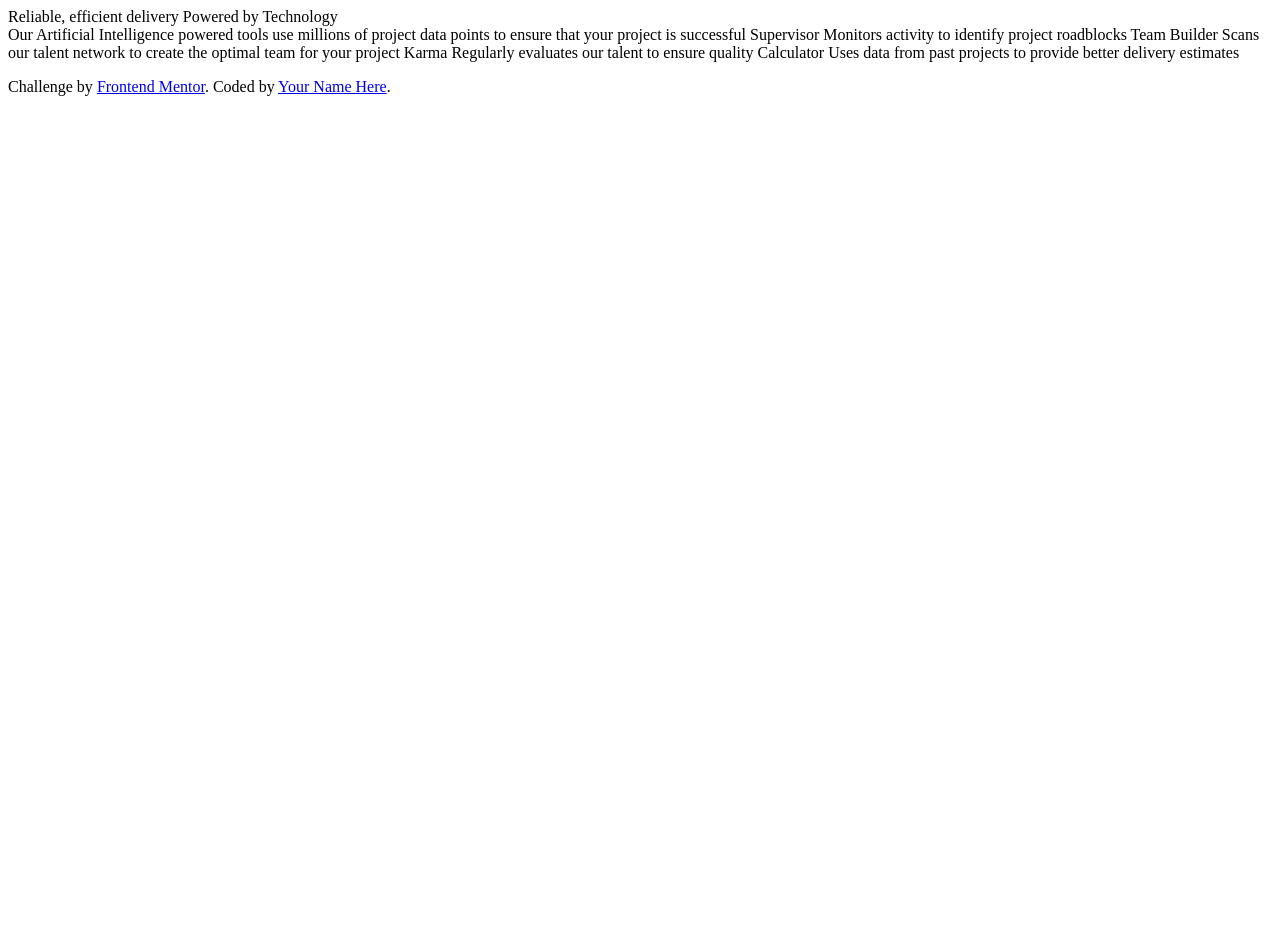
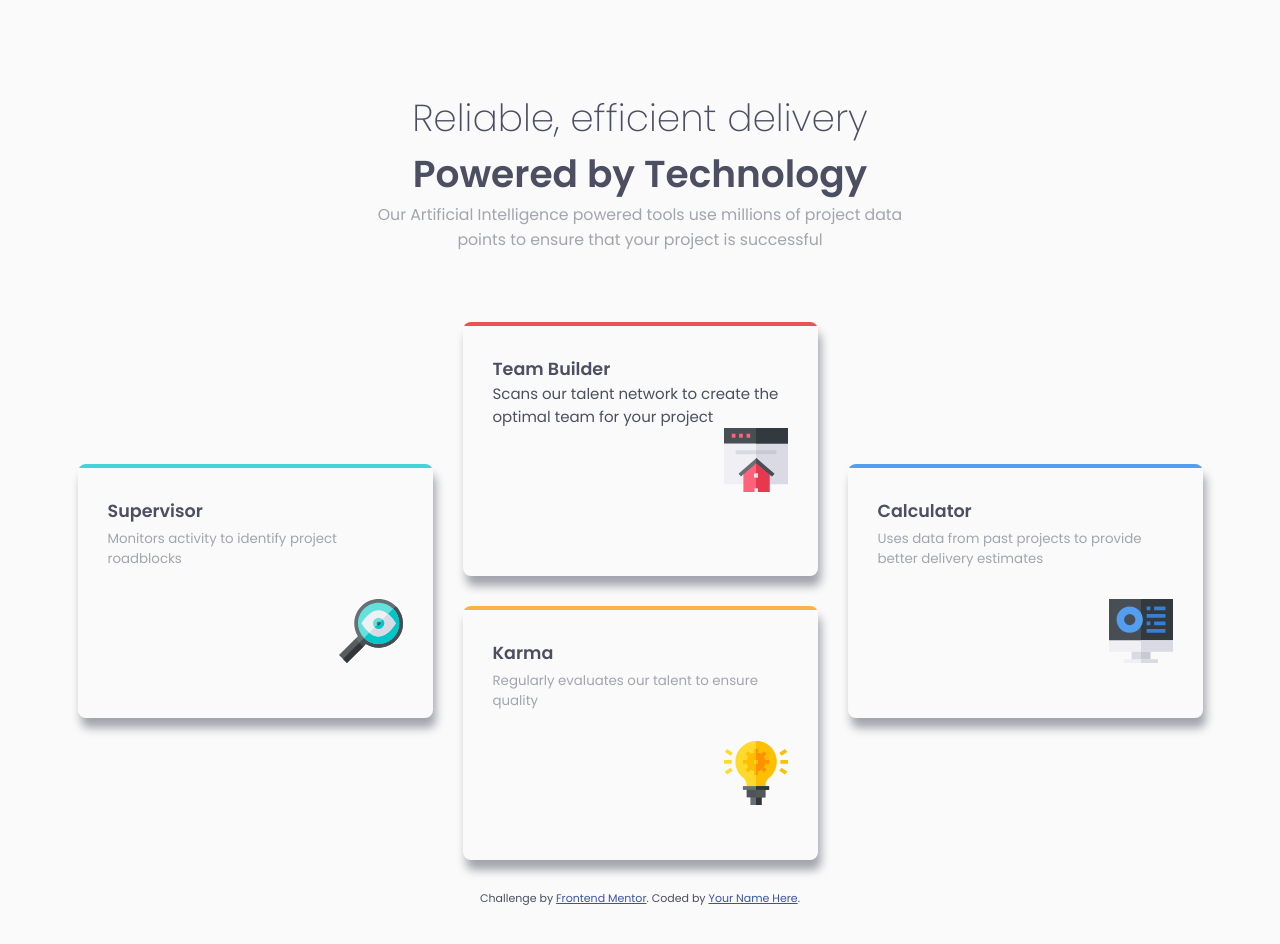
Before and after one commit to albera10/four-card-feature-section-master, a plain HTML site: page index.html in a window 1280 px wide. Before the commit the page ends 800 px from the top, so only its background shows below. Drawn offline with Linux system fonts and the light colour scheme.

Commit message:
Se termina el reto

```diff
--- a/css/styles.css
+++ b/css/styles.css
@@ -1,8 +1,16 @@
 /* font de google */
 @import url('https://fonts.googleapis.com/css2?family=Poppins:wght@200;400;600&display=swap');
 
-
-
+/* Se declaran variable para los colores */
+:root {
+    --color_Red: hsl(0, 78%, 62%);
+    --color_Cyan: hsl(180, 62%, 55%);
+    --color_Orange: hsl(34, 97%, 64%);
+    --color_Blue: hsl(212, 86%, 64%);
+    --color_VeryDarkBlue: hsl(234, 12%, 34%);
+    --color_GrayishBlue: hsl(229, 6%, 66%);
+    --color_VeryLightGray: hsl(0, 0%, 98%);
+}
 
 /* Formnatos universales */
 * {
@@ -14,13 +22,168 @@
 body {
     font-family: 'Poppins', sans-serif;
     font-size: 15px;
+    color: var(--color_VeryDarkBlue);
+    background: var(--color_VeryLightGray);
 }
 
-header {
-    margin-bottom: 30px;
+/* Container */
+.container {
+    margin: 90px 30px;
+
 }
 
+/* Header */
+header {
+    text-align: center;
+}
+
+header h1 {
+    font-weight: 200;
+    font-size: 1.6em;
+    margin: 0;
+    animation: leftright 1000ms;
+}
+
+header h2 {
+    font-weight: 600;
+    font-size: 1.6em;
+    margin: 0;
+    animation: rightleft 1000ms;
+}
+
+header p {
+    font-size: 1.05em;
+    color: var(--color_GrayishBlue);
+    margin-bottom: 70px;
+    animation: updown 1000ms;
+}
+
+/* CardsContainer */
+
+.cards_container {
+    max-width: 500px;
+    margin: 0 auto;
+    animation: downup 1000ms;
+}
+
+.cards {
+    border-radius: 8px;
+    background: var(--color_VeryLightGray);
+    box-shadow: 3px 10px 10px var(--color_GrayishBlue);
+    margin-bottom: 30px;
+    min-width: 310px;
+    max-width: 500px;
+    height: 222px;
+    overflow: hidden;
+}
+
+.card1 .line {
+    background-color: var(--color_Cyan);
+    height: 4px;
+}
+
+.card2 .line {
+    background-color: var(--color_Red);
+    height: 4px;
+}
+
+.card3 .line {
+    background-color: var(--color_Orange);
+    height: 4px;
+}
+
+.card4 .line {
+    background-color: var(--color_Blue);
+    height: 4px;
+}
+
+.content {
+    padding: 30px;
+}
+
+.content h3 {
+    margin-top: 0;
+}
+
+.content p {
+    color: var(--color_GrayishBlue);
+    font-size: 0.89em;
+    margin: 5px 0 30px 0;
+}
+
+.image {
+    text-align: right;
+}
 
 /* Footer */
 .attribution { font-size: 11px; text-align: center; }
 .attribution a { color: hsl(228, 45%, 44%); }
+
+/* Ancho de 600px */
+@media only screen and (min-width: 600px) {
+    header {
+        max-width: 525px;
+        margin: 0 auto;
+    }
+
+    header h1 {
+        font-size: 2.5em;
+    }
+
+    header h2 {
+        font-size: 2.5em;
+    }
+}
+
+/* Ancho de 700px */
+@media only screen and (min-width: 700px) {
+
+    .cards_container {
+        display: grid;
+        grid-template-columns: 1fr 1fr;
+        column-gap: 30px;
+        max-width: 900px;
+    }
+
+    .twocards {
+        grid-column: 2 / 3;
+        grid-row: 1 / 3;
+    }
+}
+
+/* Ancho de 1200px */
+@media only screen and (min-width: 1200px) {
+
+    .cards_container {
+        display: flex;
+        justify-content: center;
+        align-items: center;
+        max-width: 1200px;
+    }
+
+    .cards {
+        width: 355px;
+        height: 254px;
+    }
+}
+
+/* Animaciones */
+@keyframes updown {
+    0% {transform: translateY(-500px);}
+    100% {transform: translateY(0px);}
+}
+
+@keyframes downup {
+    0% {transform: translateY(500px);}
+    100% {transform: translateY(0px);}
+}
+
+@keyframes leftright {
+    0% {transform: translateX(-500px);}
+    100% {transform: translateX(0px);}
+}
+
+@keyframes rightleft {
+    0% {transform: translateX(500px);}
+    100% {transform: translateX(0px);}
+}
--- a/index.html
+++ b/index.html
@@ -9,32 +9,63 @@
   <title>Frontend Mentor | Four card feature section</title>
 
   <!-- Feel free to remove these styles or customise in your own stylesheet 👍 -->
+  <link rel="stylesheet" href="css/styles.css">
 
 </head>
 <body>
 
   <div class="container">
-
     <header>
-      Reliable, efficient delivery
-      Powered by Technology
+      <h1>Reliable, efficient delivery</h1>
+      <h2>Powered by Technology</h2>
+      <p>
+        Our Artificial Intelligence powered tools use millions of project data points to ensure that your project is successful
+      </p>
     </header>
 
-    Our Artificial Intelligence powered tools use millions of project data points
-    to ensure that your project is successful
+    <div class="cards_container">
+      <div class="cards card1">
+        <div class="line"></div>
+        <div class="content">
+          <h3>Supervisor</h3>
+          <p>Monitors activity to identify project roadblocks</p>
+          <div class="image">
+            <img src="images/icon-supervisor.svg" alt="Supervisor">
+          </div>
+        </div>
+      </div>
 
-    Supervisor
-    Monitors activity to identify project roadblocks
+      <div class="twocards">
+        <div class="cards card2">
+          <div class="line"></div>
+          <div class="content">
+            <h3>Team Builder</h3>
+            Scans our talent network to create the optimal team for your project
+            <div class="image">
+              <img src="images/icon-team-builder.svg" alt="Builder">
+            </div>
+          </div>
+        </div>
 
-    Team Builder
-    Scans our talent network to create the optimal team for your project
+        <div class="cards card3">
+          <div class="line"></div>
+          <div class="content">
+            <h3>Karma</h3>
+            <p>Regularly evaluates our talent to ensure quality</p>
+            <div class="image"><img src="images/icon-karma.svg" alt="karma"></div>
+          </div>
+        </div>
+      </div>
 
-    Karma
-    Regularly evaluates our talent to ensure quality
-
-    Calculator
-    Uses data from past projects to provide better delivery estimates
-
+      <div class="cards card4">
+        <div class="line"></div>
+        <div class="content">
+          <h3>Calculator</h3>
+          <p>Uses data from past projects to provide better delivery estimates</p>
+          <div class="image"><img src="images/icon-calculator.svg" alt="Calculator"></div>
+        </div>
+      </div>
+    </div>
 
     <footer>
       <p class="attribution">
```
